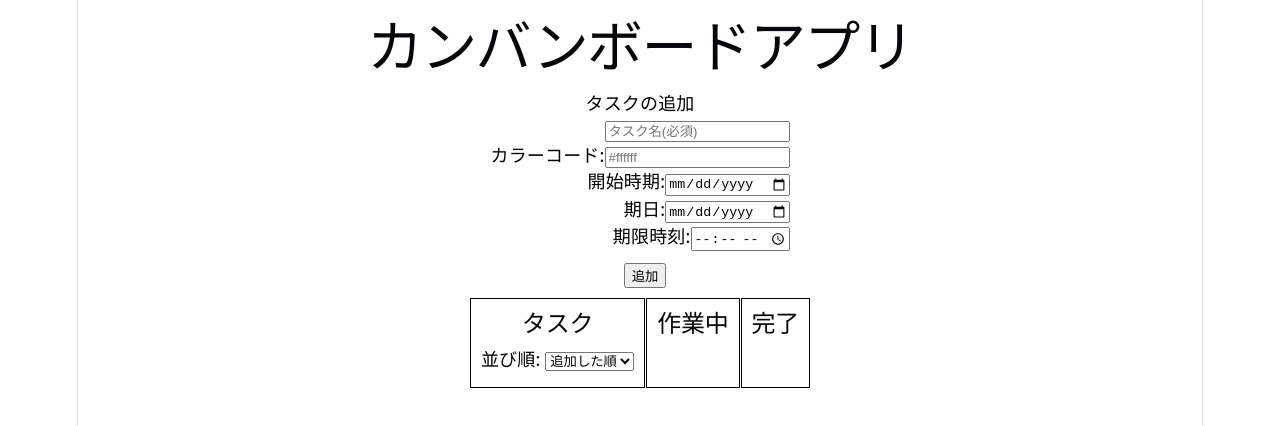
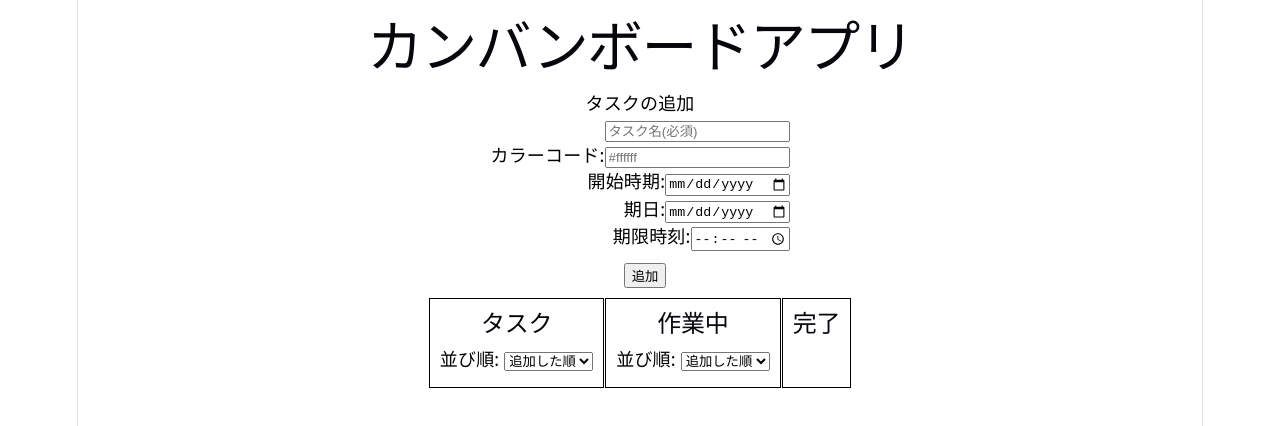
Before and after one commit to HW22A016/kanban-board, a React (Vite) app: page / in a window 1280 px wide. Shown: the top 426 px of the page. Built offline with nearby package versions, Linux system fonts and the light colour scheme.

Commit message:
作業中もソート出来るように変更

```diff
--- a/src/App.jsx
+++ b/src/App.jsx
@@ -478,10 +478,25 @@ function App() {
 
         {/* 作業中 */}
         <div className={style.taskContainer}>
-          <h2>作業中</h2>
+          <div style={{marginBottom: "5px"}}>
+            <h2>作業中</h2>
+            <span style={{color: "#000"}}>並び順: </span>
+            <select value={sortTypes.working}
+            // selectの選択が変更されたときに実行
+              onChange={(e) => {
+                setSortTypes({...sortTypes,
+                  working: e.target.value
+                });
+              }}>
+              <option value="added">追加した順</option>
+              <option value="startDateAsc">開始時期順</option>
+              <option value="dueDateAsc">残り期限順</option>
+              <option value="stringAsc">文字列順</option>
+            </select>
+          </div>
 
           {/* タスク表示 */}
-          {tasks.filter((task) => task.status === STATUS.WORKING).map((task) => (
+          {sortTasks(tasks.filter((task) => task.status === STATUS.WORKING), sortTypes.working).map((task) => (
             <div key={task.id} className={style.card} style={{backgroundColor: task.color}}>
               {editingTaskId === task.id ? (
                 // 複数の要素をひとまとめにするための見えない入れ物
```
